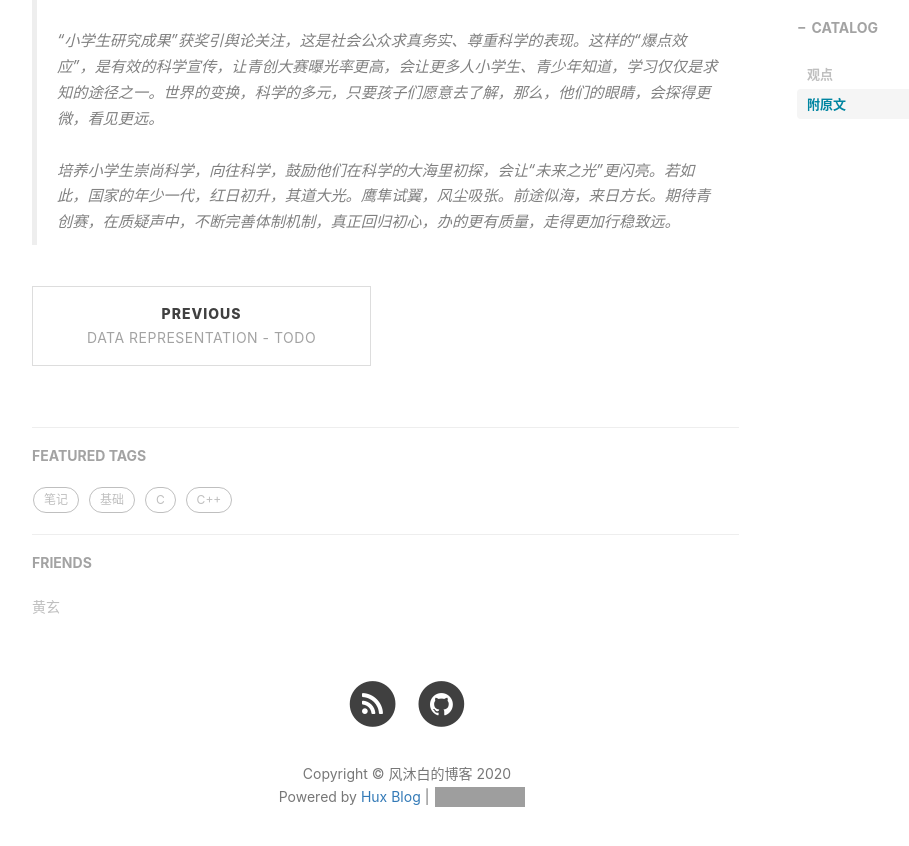
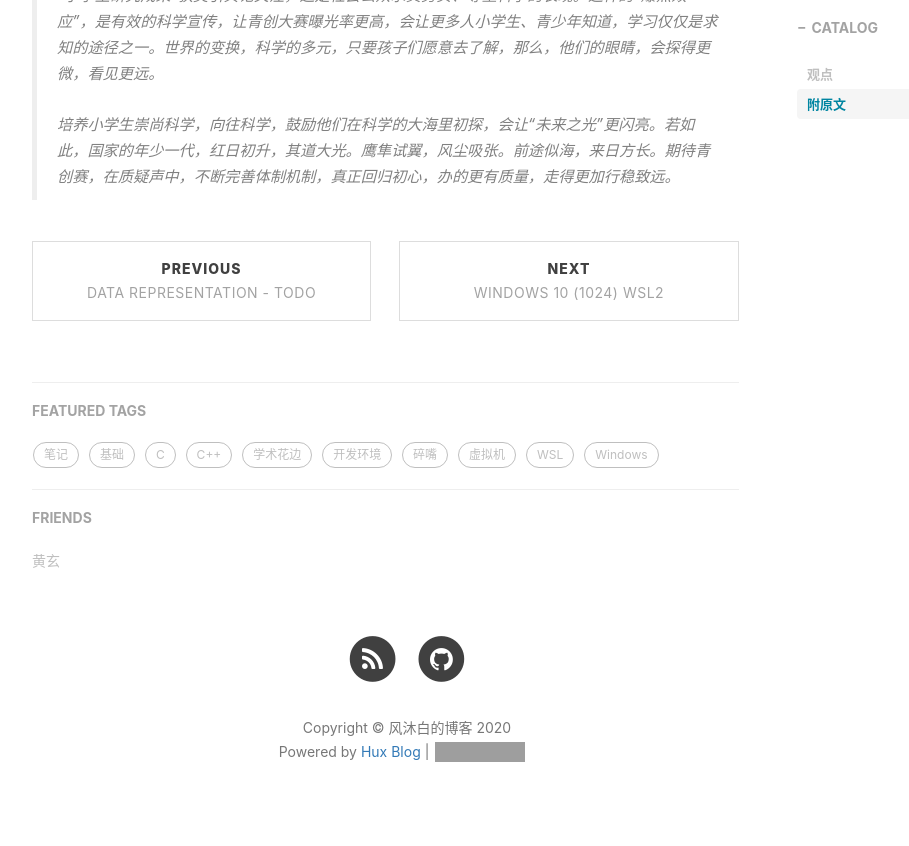
Before and after one commit to fengmubai/fengmubai.github.io, a Jekyll site: the page built from _posts/2020-07-20-people-daily's-point.md, in a window 1280 px wide and 900 px high, scrolled down 2120 px. Shown: the top 846 px of the window, without its empty margins (233-1142 px from the left). Built offline with Jekyll 4.4.1, drawn with Linux system fonts in a browser that asks for light colours; nearby versions of some CDN libraries; comment, search, counter and statistics services are not loaded; some of the changed lines change nothing that is shown; grey boxes are pictures that could not be loaded.

Commit message:
迁移文章

````diff
--- a/_config.yml
+++ b/_config.yml
@@ -85,7 +85,7 @@ sidebar-avatar: /img/avatar-hux-ny.jpg      # use absolute URL, seeing it's used
 
 # Featured Tags
 featured-tags: true                     # whether or not using Feature-Tags
-featured-condition-size: 1              # A tag will be featured if the size of it is more than this condition value
+featured-condition-size: 0              # A tag will be featured if the size of it is more than this condition value
 
 
 
--- a/_posts/2020-07-20-people-daily's-point.md
+++ b/_posts/2020-07-20-people-daily's-point.md
@@ -11,7 +11,7 @@ tags:
     - 学术花边
 ---
 
-## 观点
+# 观点
 
 人民日报发表了一篇关于近期颇有争议的青少年科技创新大赛的文章，吾从中提炼了一些观点，不知道对不对：
 
@@ -20,7 +20,7 @@ tags:
 3. 大家对学术造假（或不端）行为的关注，正是意料之中的安排，是为了宣传；
 4. 知道有问题，但还要继续搞，什么时候解决看心情。
 
-## 附原文
+# 附原文
 
 [【观点】小学生向往科学会让“未来之光”更闪亮 \| Web Archive](https://web.archive.org/web/20200720083615/http://hb.people.com.cn/n2/2020/0720/c194063-34169511.html)
 
--- /dev/null
+++ b/_posts/2020-07-22-hyper-V&VirtualBox.md
@@ -0,0 +1,80 @@
+---
+layout:     post
+title:      "Windows 10 (1024) WSL2"
+subtitle:   "Windows 10 (2004) 启用wsl2, 并与VirtualBox 6.0+共存"
+date:       2020-07-22 13:04:59
+author:     "风沐白"
+catalog: true
+tags:
+    - Windows
+    - 虚拟机
+    - 开发环境
+    - WSL
+---
+
+# 1. 前提要求
+1. Windows 版本: 2004+
+2. VirtualBox 版本: 6.0+
+3. CPU启用虚拟化
+
+*注 1* : 迁移自本人[CSDN文章](https://blog.csdn.net/qq_36992069/article/details/104750248)
+
+*注 2* : 本文中提到的命令一般都需要管理员权限
+
+# 2. Windows 10 (2004) 中的wsl2新特性
+Windows Subsystem for Linux (WSL) 2改进
+1. 使用localhost从Windows访问wsl
+>在使用 WSL 2 发布的第一个版本中，需要通过远程 IP 地址访问网络应用程序，但现在这个问题已经解决，现在可以使用 localhost 从 Windows 访问 Linux 网络应用程序。
+2. WSL 全局配置
+>所有 WSL 2 发行版都运行在同一个虚拟机(VM)上，因此，在此 VM 的任何配置选项都将全局应用于所有 WSL 2 发行版。在这个新的更新中，增加了为 WSL 使用全局配置选项的能力，这些选项是针对那些希望进一步定制他们的 WSL 体验的超级用户。
+在用户文件夹中创建一个名为 .wslconfig 的新文件(C:\Users\<yourUsername>\where <yourUsername> 是你的 Windows 登录名)。wslconfig 文件是以 INI 文件为模型的，就像 .gitconfig 一样。
+3. 在 WSL 2 中使用自定义内核
+>提供了一个 WSL 2 的 Linux 内核，它是在 Windows 中提供的。如果你希望有一个特定的内核为你的 WSL 2 发行版提供电源，例如使用特定的内核模块，现在可以在 .wslconfig 文件中使用内核选项来指定到机器上内核的路径，并且该内核在启动时将被加载到 WSL 2 VM 中。如果没有指定选项，将回到使用 Windows 提供的 Linux 内核作为 WSL 2 的一部分。
+# 3. 步骤
+## 1. VirtualBox启用hyper-v支持
+进入VirtualBox安装目录, 确定当前目录下存在VBoxManage.exe文件, 在当前目录打开powershell. 或者你将VBoxManage.exe所在目录加入环境变量, 任意路径下打开powershell.
+执行以下命令:
+```shell
+#指定vbox下的虚拟系统开启这个功能
+./VBoxManage.exe setextradata "<虚拟机名字>" "VBoxInternal/NEM/UseRing0Runloop" 0
+
+#或指定vbox所有虚拟系统开启
+./VBoxManage.exe setextradata global "VBoxInternal/NEM/UseRing0Runloop" 0
+```
+
+## 2. 启用wsl2
+在cmd或powershell窗口中执行以下命令:
+```shell
+dism.exe /online /enable-feature /featurename:Microsoft-Windows-Subsystem-Linux /all /norestart
+dism.exe /online /enable-feature /featurename:VirtualMachinePlatform /all /norestart #若已启用"Windows sandbox"或"容器"功能, 可跳过此行命令
+```
+设置切换wsl版本命令:
+```shell
+wsl --set-version <Distro> 2
+```
+# 4. 错误处理
+## 1. 启动wsl时报错
+Error: ==参考的对象类型不支持尝试的操作==
+执行命令:
+```shell
+netsh winsock reset
+```
+## 2. 切换wsl版本失败
+Error: ==请启用虚拟机平台==
+执行命令:
+```shell
+bcdedit /set hypervisorlaunchtype auto
+```
+# 5. 效果展示
+1. 切换wsl2, 并在wsl2中启用网络服务
+![切换wsl2, 并在wsl2中启用网络服务](https://img-blog.csdnimg.cn/2020030913344329.png?x-oss-process=image/watermark,type_ZmFuZ3poZW5naGVpdGk,shadow_10,text_UEQu6aOO5rKQ55m9,size_24,color_FFFFFF,t_70)
+2. 在Windows下访问wsl2网络服务
+![在Windows下访问wsl2网络服务](https://img-blog.csdnimg.cn/20200309133212348.png?x-oss-process=image/watermark,type_ZmFuZ3poZW5naGVpdGk,shadow_10,text_UEQu6aOO5rKQ55m9,size_24,color_FFFFFF,t_70)
+3. VirtualBox虚拟机示例
+![VirtualBox虚拟机示例](https://img-blog.csdnimg.cn/20200309133038847.png?x-oss-process=image/watermark,type_ZmFuZ3poZW5naGVpdGk,shadow_10,text_UEQu6aOO5rKQ55m9,size_24,color_FFFFFF,t_70)
+# 6. References
+1. [[图]Windows 10 Version 2004新功能盘点 - Windows 10 - cnBeta.COM](https://www.cnbeta.com/articles/tech/952745.htm)
+2. [【杂项】Virtualbox 6与Hyper-V共存](https://www.rehtt.com/index.php/archives/225/)
+3. [安装 WSL 2 | Microsoft Docs](https://docs.microsoft.com/zh-cn/windows/wsl/wsl2-install)
+4. [参考的对象类型不支持尝试的操作。 · Issue #4194 · microsoft/WSL](https://github.com/microsoft/WSL/issues/4194)
+5. [Windows 10 打开Windows Sandbox提示找不到虚拟机监控程序，请启用虚拟机监控程序支持 - Microsoft Community](https://answers.microsoft.com/zh-hans/windows/forum/all/windows-10-%E6%89%93%E5%BC%80windows/286f8a35-6a74-433c-b00f-bcd03812d180)
````
